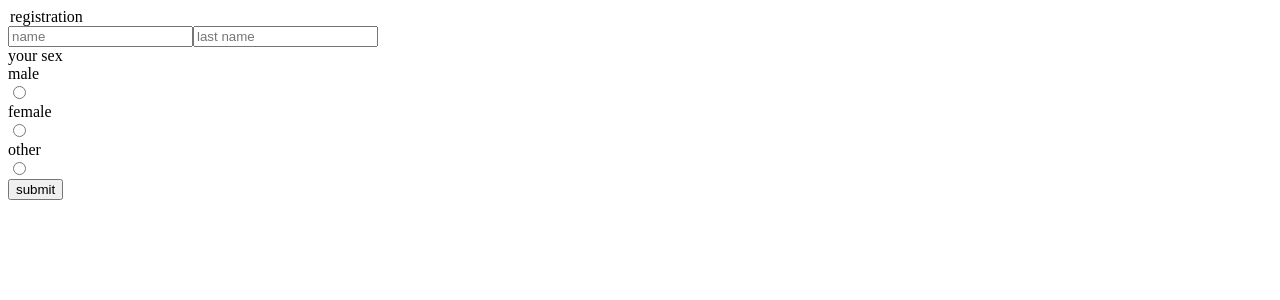
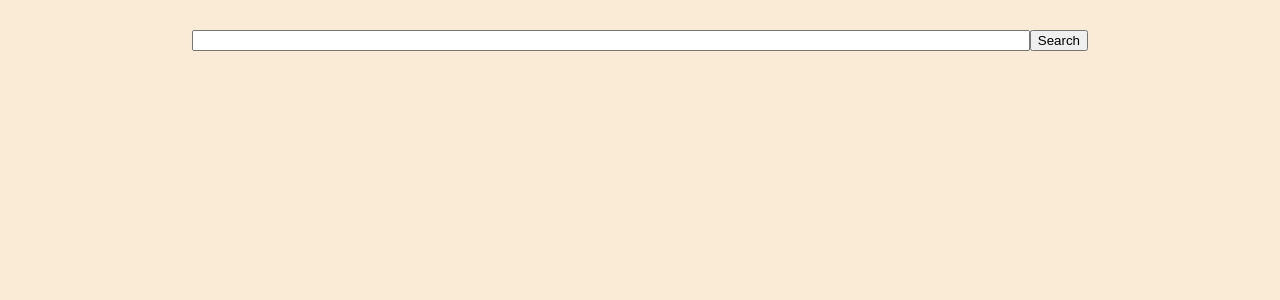
Before and after one commit to n1kalai/test-react, a React (Create React App) app: page / in a window 1280 px wide. Shown: the top 300 px of the page. Built offline with nearby package versions, Linux system fonts and the light colour scheme.

Commit message:
make live-search

```diff
--- a/src/AppWithClass.jsx
+++ b/src/AppWithClass.jsx
@@ -1,172 +1,66 @@
-import { Component, useEffect, useState } from "react";
-import { fetchCocktails } from "./api/cocktails";
-import { CocktailContainer } from "./components/cocktails/CocktailContainer";
+// import React, { useState, useEffect } from "react";
+// import { fetchCocktails } from "./api/cocktails";
+// import CocktailComponent from "./components/coctailComponent";
 
-const cocktailsDefaultState = {
-	data: [],
-	isLoading: true,
-	isLoaded: false,
-	isError: false,
-};
+// const AppWithFunction = () => {
+//   const [cocktails, setCocktails] = useState({
+//     isLoading: true,
+//     isLoaded: false,
+//     isError: false,
+//     data: [],
+//   });
 
-const AppWithClass = () => {
-	const [cocktails, setCocktails] = useState(cocktailsDefaultState);
-	console.log(cocktails);
-	useEffect(() => {
-		getCocktailsData();
-	}, []);
+//   useEffect(() => {
+//     async function fetchData() {
+//       try {
+//         const cocktailsData = await fetchCocktails();
+//         setCocktails({
+//           data: cocktailsData,
+//           isLoading: false,
+//           isLoaded: true,
+//           isError: false,
+//         });
+//       } catch (error) {
+//         setCocktails({
+//           data: [],
+//           isLoading: false,
+//           isLoaded: true,
+//           isError: true,
+//         });
+//       }
+//     }
+//     fetchData();
+//   }, []);
 
-	const getCocktailsData = async () => {
-		try {
-			const cocktails = await fetchCocktails();
-			console.log(cocktails);
-			setCocktails({
-				data: cocktails,
-				isLoading: false,
-				isLoaded: true,
-				isError: false,
-			});
-		} catch (error) {
-			setCocktails({
-				data: [],
-				isLoading: false,
-				isLoaded: true,
-				isError: true,
-			});
-		}
-	};
+//   const handleClick = (id) => {
+//     const filteredCocktails = cocktails.data.filter(
+//       (cocktail) => cocktail.idDrink !== id
+//     );
+//     setCocktails((prevCocktails) => ({
+//       ...prevCocktails,
+//       data: filteredCocktails,
+//     }));
+//   };
 
-	const handleDelete = (id) => {
-		const filteredArr = cocktails.data.filter(
-			(cocktail) => cocktail.idDrink !== id
-		);
-		setCocktails({
-			data: filteredArr,
-			isLoading: false,
-			isLoaded: true,
-			isError: false,
-		});
-	};
+//   if (cocktails.isLoading) {
+//     return <h1>Loading...</h1>;
+//   }
 
-	if (cocktails.isLoading) {
-		return <h1>Loading...</h1>;
-	}
+//   if (cocktails.isError) {
+//     return <h1>Error...</h1>;
+//   }
 
-	if (cocktails.isError) {
-		return <h1>error</h1>;
-	}
+//   return (
+//     <section className="cocktails-container">
+//       {cocktails.data.map((cocktail, index) => (
+//         <CocktailComponent
+//           key={index}
+//           cocktail={cocktail}
+//           handleClick={() => handleClick(cocktail.idDrink)}
+//         />
+//       ))}
+//     </section>
+//   );
+// };
 
-	if (!cocktails.data.length) {
-		return <h1>No cocktails found</h1>;
-	}
-
-	return (
-		<section className="cocktails-container">
-			{cocktails.data.map((cocktail) => (
-				<CocktailContainer
-					onDelete={handleDelete}
-					key={cocktail.idDrink}
-					cocktail={cocktail}
-				/>
-			))}
-		</section>
-	);
-};
-
-// class AppWithClassx extends Component {
-// 	constructor() {
-// 		super();
-// 		this.state = {
-// 			cocktails: {
-// 				data: [],
-// 				isLoading: true,
-// 				isLoaded: false,
-// 				isError: false,
-// 			},
-// 			more: {
-
-// 			}
-// 		};
-// 		this.handleDelete = this.handleDelete.bind(this);
-// 	}
-
-// 	async componentDidMount() {
-// 		try {
-// 			const cocktails = await fetchCocktails();
-// 			this.setState({
-// 				cocktails: {
-// 					data: cocktails,
-// 					isLoading: false,
-// 					isLoaded: true,
-// 					isError: false,
-// 				},
-// 			});
-// 		} catch (err) {
-// 			this.setState({
-// 				cocktails: {
-// 					data: [],
-// 					isLoading: false,
-// 					isLoaded: true,
-// 					isError: true,
-// 				},
-// 			});
-// 		}
-// 	}
-
-// 	handleDelete(id) {
-// 		const newArray = [...this.state.cocktails.data];
-// 		const filteredArray = newArray.filter((element) => element.idDrink !== id);
-// 		this.setState({
-// 			cocktails: {
-// 				data: filteredArray,
-// 				isLoading: false,
-// 				isLoaded: true,
-// 				isError: false,
-// 			},
-// 		});
-// 	}
-
-// 	render() {
-// 		const { cocktails } = this.state;
-
-// 		if (cocktails.isLoading) {
-// 			return <h1>იტვირთება...</h1>;
-// 		}
-
-// 		if (cocktails.isError) {
-// 			return <h1>შეცდომა...</h1>;
-// 		}
-
-// 		return (
-// 			<section className="cocktails-container">
-// 				{cocktails.data.map((cocktail) => (
-// 					<CocktailContainer
-// 						onDelete={this.handleDelete}
-// 						cocktail={cocktail}
-// 						key={cocktail.idDrink}
-// 					/>
-// 				))}
-// 			</section>
-// 		);
-// 	}
-// }
-
-{
-	/* <CocktailComponent /> */
-}
-
-export default AppWithClass;
-
-// componentDidUpdate(prevProps, prevState) {
-// 	console.log("prevState", prevState);
-// 	console.log("nextState", prevProps);
-// }
-
-// componentDidMount
-// componentWillUnmount() {}
-// componentDidUpdate
-
-// componentDidCatch(error, info) {
-// 	console.log("errored");
-// 	console.log("erorshia", info);
-// }
+// export default AppWithFunction;
--- a/src/api/cocktails.js
+++ b/src/api/cocktails.js
@@ -1,14 +1,18 @@
-export const fetchCocktails = async () => {
-	const cocktails = await fetch(
-		"https://www.thecocktaildb.com/api/json/v1/1/search.php?s=margarita"
-	);
-	return cocktails.json();
+export const fetchCocktails = async (inputString, setResponseData) => {
+  try {
+    const response = await fetch(
+      `https://www.thecocktaildb.com/api/json/v1/1/search.php?s=${inputString}`
+    );
+    const data = await response.json();
+    setResponseData(data);
+  } catch (error) {
+    console.error("Error fetching data:", error);
+  }
 };
-
 // export const fetchCocktails = () => {
-// 	return fetch(
-// 		"https://www.thecocktaildb.com/api/json/v1/1/search.php?s=margarita"
-// 	)
-// 		.then((res) => res.json())
-// 		.then((data) => data.drinks);
+//   return fetch(
+//     "https://www.thecocktaildb.com/api/json/v1/1/search.php?s=margarita"
+//   )
+//     .then((res) => res.json())
+//     .then((data) => data.drinks);
 // };
--- /dev/null
+++ b/src/components/coctailComponent.jsx
@@ -0,0 +1,29 @@
+// // import React from "react";
+
+// // const CocktailComponent = ({ cocktail, handleClick }) => {
+// //   return (
+// //     <article className="cocktail-container" key={cocktail.idDrink}>
+// //       <h2>{cocktail.strDrink}</h2>
+// //       <img src={cocktail.strDrinkThumb} alt={cocktail.strDrink} />
+// //       <p>{cocktail.strInstructions}</p>
+// //       <button onClick={handleClick}>Delete me</button>
+// //     </article>
+// //   );
+// // };
+
+// // export default CocktailComponent;
+
+// import React from "react";
+
+// const CocktailComponent = ({ cocktail, handleClick }) => {
+//   return (
+//     <article className="cocktail-container" key={cocktail.idDrink}>
+//       <h2>{cocktail.strDrink}</h2>
+//       <img src={cocktail.strDrinkThumb} alt={cocktail.strDrink} />
+//       <p>{cocktail.strInstructions}</p>
+//       <button onClick={handleClick}>Delete me</button>
+//     </article>
+//   );
+// };
+
+// export default CocktailComponent;
--- a/src/index.js
+++ b/src/index.js
@@ -3,13 +3,16 @@ import ReactDOM from "react-dom/client";
 import "./index.scss";
 import App from "./App";
 import reportWebVitals from "./reportWebVitals";
-import AppWithClass from "./AppWithClass";
+import AppWithFunction from "./AppWithClass.jsx";
+
+import CocktailSearch from "./live-search.jsx";
 
 const root = ReactDOM.createRoot(document.getElementById("root"));
 root.render(
-	// <React.StrictMode>
-	<App />
-	// </React.StrictMode>
+  // <React.StrictMode>
+  //   <AppWithFunction />
+  <CocktailSearch />
+  // </React.StrictMode>
 );
 
 // If you want to start measuring performance in your app, pass a function
--- a/src/index.scss
+++ b/src/index.scss
@@ -1,13 +1,28 @@
-.cocktails-container {
-	display: flex;
-	gap: 20px;
-	flex-wrap: wrap;
-	.cocktail-container {
-		display: flex;
-		flex-direction: column;
-		width: 360px;
-		& img {
-			width: 360px;
-		}
-	}
+body {
+  margin: 0;
+  padding: 0;
+
+  background-color: antiquewhite;
+
+  display: flex;
+  justify-content: center;
+
+  .cocktail-search {
+    width: 70vw;
+
+    .search-inp-butt {
+      width: 100%;
+      margin-top: 30px;
+
+      display: flex;
+
+      input {
+        width: 100%;
+      }
+    }
+
+    ul {
+      list-style-type: decimal;
+    }
+  }
 }
--- /dev/null
+++ b/src/live-search.jsx
@@ -0,0 +1,61 @@
+import React, { useState } from "react";
+import { fetchCocktails } from "./api/cocktails";
+import "./index.scss";
+import AppWithFunction from "./AppWithClass.jsx";
+
+const CocktailSearch = () => {
+  const [inputText, setInputText] = useState("");
+  const [cocktailData, setCocktailData] = useState(null);
+
+  const handleInputChange = (event) => {
+    setInputText(event.target.value);
+  };
+
+  const handleSearch = () => {
+    if (inputText !== "") {
+      fetchCocktails(inputText, setCocktailData);
+    }
+  };
+
+  const handleEnter = (e) => {
+    if (e.key === "Enter") {
+      handleSearch();
+    }
+  };
+
+  return (
+    <div className="cocktail-search">
+      <div className="search-inp-butt">
+        <input
+          type="text"
+          value={inputText}
+          onChange={handleInputChange}
+          onKeyDown={handleEnter}
+        />
+        <button onClick={handleSearch}>Search</button>
+      </div>
+
+      {cocktailData && (
+        <ul>
+          {cocktailData.drinks.map((cocktail) => (
+            <li key={cocktail.idDrink}>{cocktail.strDrink}</li>
+          ))}
+        </ul>
+      )}
+
+      {/* {cocktailData && (
+        <ul>
+          {cocktailData.drinks.map((cocktail) => (
+            <AppWithFunction
+              key={cocktail.idDrink}
+              cocktail={cocktail}
+              //   handleClick={() => handleDelete(cocktail.idDrink)}
+            />
+          ))}
+        </ul>
+      )} */}
+    </div>
+  );
+};
+
+export default CocktailSearch;
```
